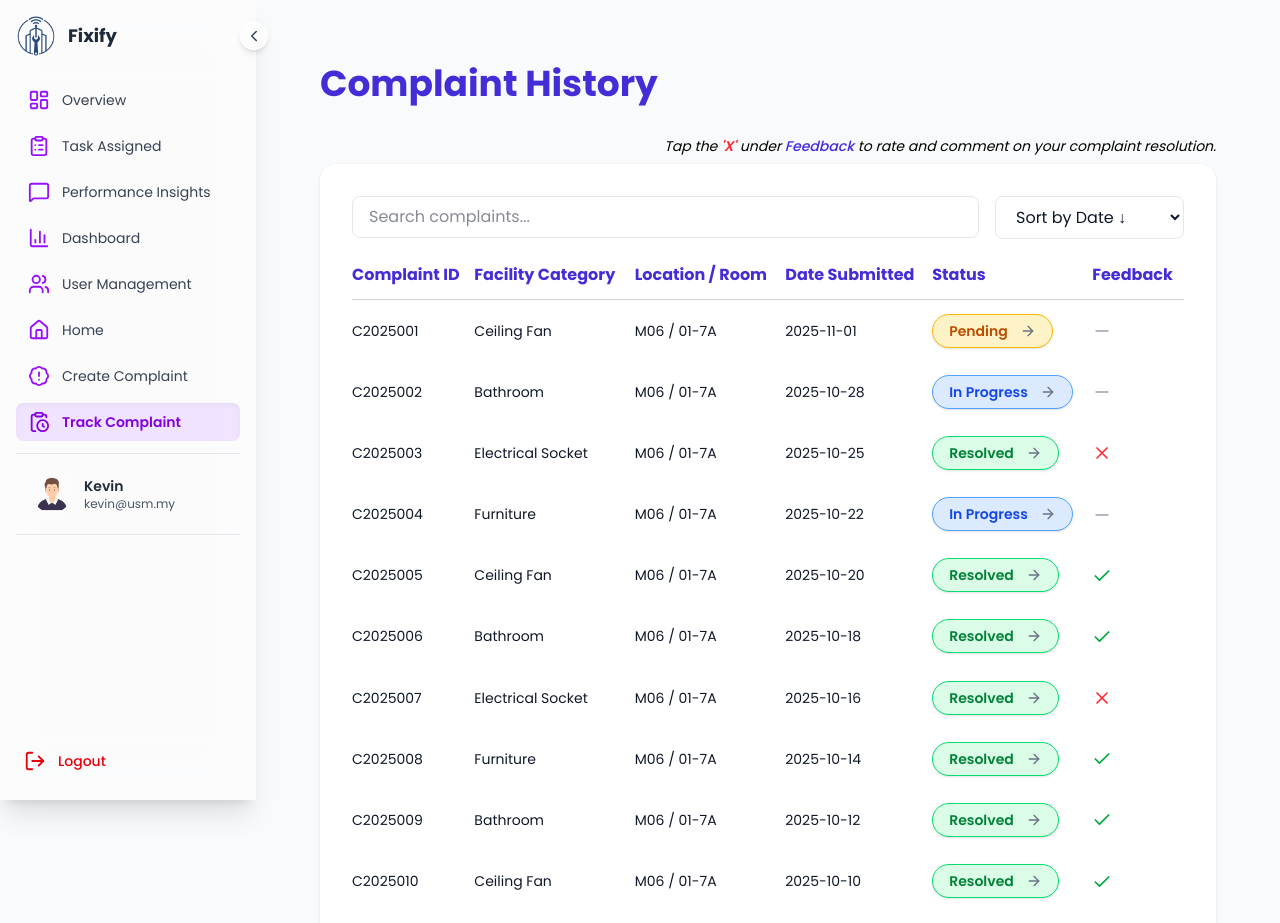
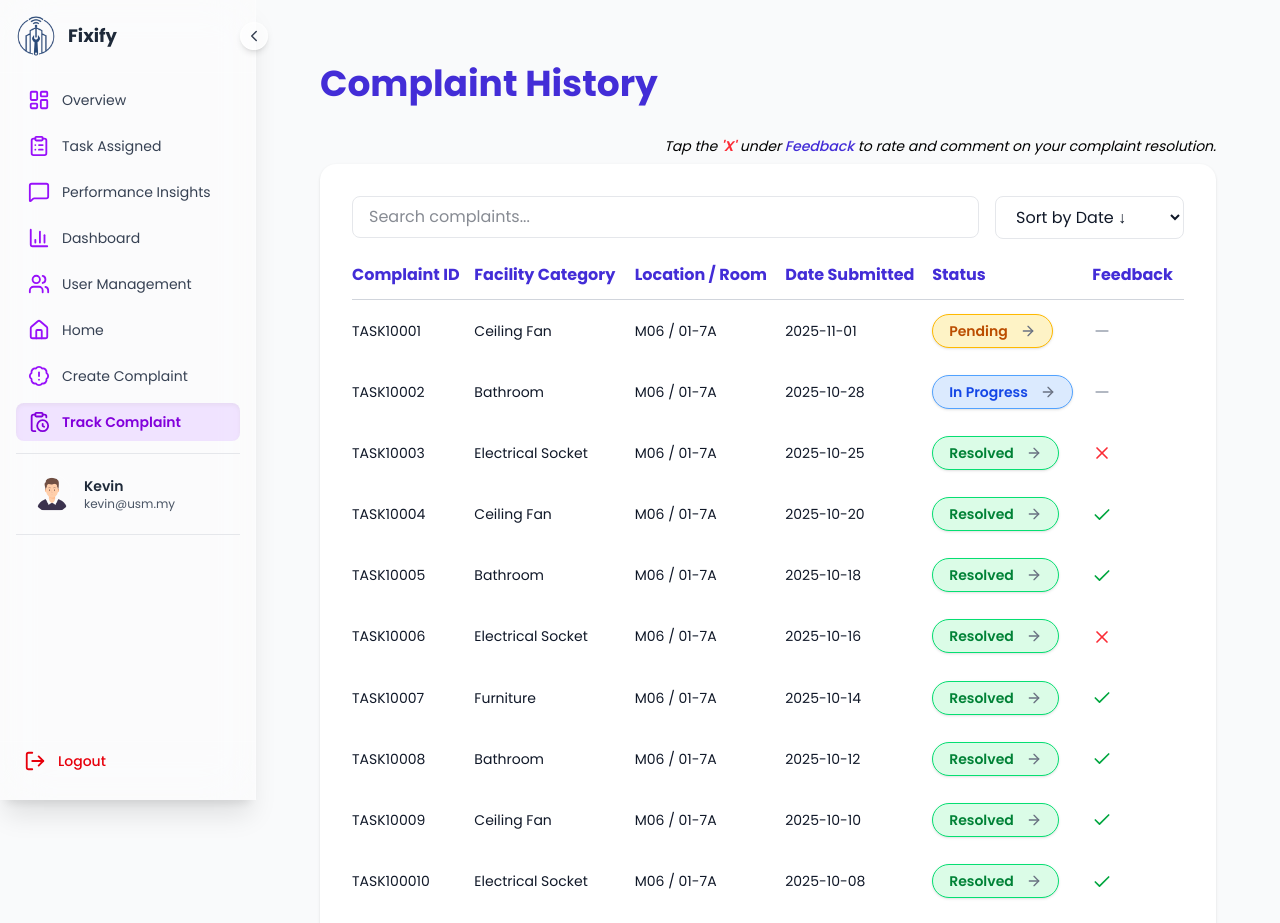
Before and after one commit to angelineyong/CMT322_HostelManagement, a React (Vite) app in the folder frontend/: page /student/track in a window 1280 px wide. Shown: the top 923 px of the page. Built offline with nearby package versions, Linux system fonts and the light colour scheme.

Commit message:
feedback tick cross

```diff
--- a/frontend/src/data/mockData.ts
+++ b/frontend/src/data/mockData.ts
@@ -356,22 +356,134 @@ export interface StudentSummary {
   location: string;
   roomNumber: string;
   feedbackSubmitted: number|null; // null = not submitted, 0 = no, 1 = yes
+  feedbackStars: number|null;
+  feedbackComment: string|null;
 }
 
 export const studentSummaryData: StudentSummary[] = [
-  { complaintId: "C2025001", facilityCategory: "Ceiling Fan", dateSubmitted: "2025-11-01", status: "Pending", location: "M06", roomNumber: "01-7A", feedbackSubmitted: null},
-  { complaintId: "C2025002", facilityCategory: "Bathroom", dateSubmitted: "2025-10-28", status: "In Progress", location: "M06", roomNumber: "01-7A", feedbackSubmitted: null},
-  { complaintId: "C2025003", facilityCategory: "Electrical Socket", dateSubmitted: "2025-10-25", status: "Resolved", location: "M06", roomNumber: "01-7A", feedbackSubmitted: 0 },
-  { complaintId: "C2025004", facilityCategory: "Furniture", dateSubmitted: "2025-10-22", status: "In Progress", location: "M06", roomNumber: "01-7A", feedbackSubmitted: null },
-  { complaintId: "C2025005", facilityCategory: "Ceiling Fan", dateSubmitted: "2025-10-20", status: "Resolved", location: "M06", roomNumber: "01-7A" , feedbackSubmitted: 1},
-  { complaintId: "C2025006", facilityCategory: "Bathroom", dateSubmitted: "2025-10-18", status: "Resolved", location: "M06", roomNumber: "01-7A" , feedbackSubmitted: 1},
-  { complaintId: "C2025007", facilityCategory: "Electrical Socket", dateSubmitted: "2025-10-16", status: "Resolved", location: "M06", roomNumber: "01-7A" , feedbackSubmitted: 0},
-  { complaintId: "C2025008", facilityCategory: "Furniture", dateSubmitted: "2025-10-14", status: "Resolved", location: "M06", roomNumber: "01-7A" , feedbackSubmitted: 1},
-  { complaintId: "C2025009", facilityCategory: "Bathroom", dateSubmitted: "2025-10-12", status: "Resolved", location: "M06", roomNumber: "01-7A" , feedbackSubmitted: 1},
-  { complaintId: "C2025010", facilityCategory: "Ceiling Fan", dateSubmitted: "2025-10-10", status: "Resolved", location: "M06", roomNumber: "01-7A" , feedbackSubmitted: 1},
-  { complaintId: "C2025011", facilityCategory: "Electrical Socket", dateSubmitted: "2025-10-08", status: "Resolved", location: "M06", roomNumber: "01-7A" , feedbackSubmitted: 1},
-  { complaintId: "C2025012", facilityCategory: "Furniture", dateSubmitted: "2025-10-05", status: "Resolved", location: "M06", roomNumber: "01-7A" , feedbackSubmitted: 1},
+  {
+    complaintId: "TASK10001",
+    facilityCategory: "Ceiling Fan",
+    dateSubmitted: "2025-11-01",
+    status: "Pending",
+    location: "M06",
+    roomNumber: "01-7A",
+    feedbackSubmitted: null,
+    feedbackStars: null,
+    feedbackComment: null,
+  },
+  {
+    complaintId: "TASK10002",
+    facilityCategory: "Bathroom",
+    dateSubmitted: "2025-10-28",
+    status: "In Progress",
+    location: "M06",
+    roomNumber: "01-7A",
+    feedbackSubmitted: null,
+    feedbackStars: null,
+    feedbackComment: null,
+  },
+  {
+    complaintId: "TASK10003",
+    facilityCategory: "Electrical Socket",
+    dateSubmitted: "2025-10-25",
+    status: "Resolved",
+    location: "M06",
+    roomNumber: "01-7A",
+    feedbackSubmitted: 0,
+    feedbackStars: null,
+    feedbackComment: null,
+  },
+  {
+    complaintId: "TASK10004",
+    facilityCategory: "Ceiling Fan",
+    dateSubmitted: "2025-10-20",
+    status: "Resolved",
+    location: "M06",
+    roomNumber: "01-7A",
+    feedbackSubmitted: 1,
+    feedbackStars: 4,
+    feedbackComment: "The staff was quick and professional.",
+  },
+  {
+    complaintId: "TASK10005",
+    facilityCategory: "Bathroom",
+    dateSubmitted: "2025-10-18",
+    status: "Resolved",
+    location: "M06",
+    roomNumber: "01-7A",
+    feedbackSubmitted: 1,
+    feedbackStars: 5,
+    feedbackComment: "Excellent service and resolved quickly!",
+  },
+  {
+    complaintId: "TASK10006",
+    facilityCategory: "Electrical Socket",
+    dateSubmitted: "2025-10-16",
+    status: "Resolved",
+    location: "M06",
+    roomNumber: "01-7A",
+    feedbackSubmitted: 0,
+    feedbackStars: null,
+    feedbackComment: null,
+  },
+  {
+    complaintId: "TASK10007",
+    facilityCategory: "Furniture",
+    dateSubmitted: "2025-10-14",
+    status: "Resolved",
+    location: "M06",
+    roomNumber: "01-7A",
+    feedbackSubmitted: 1,
+    feedbackStars: 3,
+    feedbackComment: "It took a bit long but finally fixed.",
+  },
+  {
+    complaintId: "TASK10008",
+    facilityCategory: "Bathroom",
+    dateSubmitted: "2025-10-12",
+    status: "Resolved",
+    location: "M06",
+    roomNumber: "01-7A",
+    feedbackSubmitted: 1,
+    feedbackStars: 4,
+    feedbackComment: "Good service and very polite staff.",
+  },
+  {
+    complaintId: "TASK10009",
+    facilityCategory: "Ceiling Fan",
+    dateSubmitted: "2025-10-10",
+    status: "Resolved",
+    location: "M06",
+    roomNumber: "01-7A",
+    feedbackSubmitted: 1,
+    feedbackStars: 5,
+    feedbackComment: "Super fast response, very happy!",
+  },
+  {
+    complaintId: "TASK100010",
+    facilityCategory: "Electrical Socket",
+    dateSubmitted: "2025-10-08",
+    status: "Resolved",
+    location: "M06",
+    roomNumber: "01-7A",
+    feedbackSubmitted: 1,
+    feedbackStars: 4,
+    feedbackComment: "Satisfactory service.",
+  },
+  {
+    complaintId: "TASK100011",
+    facilityCategory: "Furniture",
+    dateSubmitted: "2025-10-05",
+    status: "Resolved",
+    location: "M06",
+    roomNumber: "01-7A",
+    feedbackSubmitted: 1,
+    feedbackStars: 5,
+    feedbackComment: "Excellent work and very professional!",
+  },
 ];
+
 
 // Holidays for the student-facing banner
 export interface Holiday {
--- a/frontend/src/pages/staff/task/[id].tsx
+++ b/frontend/src/pages/staff/task/[id].tsx
@@ -66,7 +66,7 @@ export default function TaskDetailPage() {
   const success = await sendFeedbackEmail({
     user_name: editableTask?.openedBy || "Customer",
     service_id: editableTask?.id,
-    feedback_link: "http://localhost:5173/",
+    feedback_link: `http://localhost:5173/student/track?feedbackId=${editableTask?.id}`,
     to_email: editableTask?.email || "tkjun7559@gmail.com",
   });
 
--- a/frontend/src/pages/student/FeedbackForm.tsx
+++ b/frontend/src/pages/student/FeedbackForm.tsx
@@ -1,27 +1,58 @@
-import React, { useState } from "react";
+import React, { useState, useEffect } from "react";
 import { X, Star } from "lucide-react";
+import { studentSummaryData } from "../../data/mockData";
+import { useSearchParams } from "react-router-dom";
 
 interface FeedbackFormProps {
   complaintId: string;
   onClose: () => void;
-  onSubmit: (complaintId: string, feedback: string, rating: number) => void;
+  onSubmit?: (complaintId: string, feedback: string, rating: number) => void;
+  existingFeedback?: {
+    stars: number;
+    comment: string;
+  };
 }
 
 const FeedbackForm: React.FC<FeedbackFormProps> = ({
-  complaintId,
+  complaintId: propComplaintId,
   onClose,
   onSubmit,
+  existingFeedback,
 }) => {
-  const [feedback, setFeedback] = useState("");
-  const [rating, setRating] = useState(0);
+  const [searchParams] = useSearchParams();
+  const urlComplaintId = searchParams.get("feedbackId");
+  const complaintId = propComplaintId || urlComplaintId || "";
+
+  const [feedback, setFeedback] = useState(existingFeedback?.comment || "");
+  const [rating, setRating] = useState(existingFeedback?.stars || 0);
+  const [complaintDetails, setComplaintDetails] = useState<any>(null);
+
+  // Determine if this feedback should be read-only
+  const isReadOnly = !!existingFeedback;
+
+  useEffect(() => {
+    if (complaintId) {
+      const found = studentSummaryData.find((c) => c.complaintId === complaintId);
+      setComplaintDetails(found || null);
+
+      if (found && found.feedbackSubmitted === 1) {
+        setRating(found.feedbackStars || 0);
+        setFeedback(found.feedbackComment || "");
+      }
+    }
+  }, [complaintId]);
 
   const handleSubmit = (e: React.FormEvent) => {
     e.preventDefault();
+    if (isReadOnly) return;
     if (rating === 0) {
       alert("Please select a rating before submitting!");
       return;
     }
+    if (onSubmit) {
       onSubmit(complaintId, feedback, rating);
+    }
+    alert(`Thank you for your feedback on ${complaintId}!`);
     onClose();
   };
 
@@ -29,16 +60,54 @@ const FeedbackForm: React.FC<FeedbackFormProps> = ({
     <div className="fixed inset-0 backdrop-blur-sm bg-white/30 flex justify-center items-center z-50">
       <div className="bg-white w-full max-w-md rounded-2xl shadow-xl p-8 relative animate-fadeIn">
         {/* Close button */}
+        {onClose && (
           <button
             onClick={onClose}
             className="absolute top-3 right-3 text-gray-500 hover:text-gray-700"
           >
             <X size={22} />
           </button>
+        )}
 
-        <h2 className="text-2xl font-semibold text-indigo-700 mb-6 text-center">
-          Submit Feedback
+        <h2 className="text-2xl font-semibold text-indigo-700 mb-4 text-center">
+          {isReadOnly ? "Feedback Submitted" : "Submit Feedback"}
         </h2>
+
+        {/* Complaint Info */}
+        {/* {complaintDetails ? (
+          <div className="bg-indigo-50 p-4 rounded-lg mb-6 text-sm text-gray-700">
+            <p>
+              <span className="font-medium text-indigo-700">Complaint ID:</span>{" "}
+              {complaintDetails.complaintId}
+            </p>
+            <p>
+              <span className="font-medium text-indigo-700">Facility:</span>{" "}
+              {complaintDetails.facilityCategory}
+            </p>
+            <p>
+              <span className="font-medium text-indigo-700">Location:</span>{" "}
+              {complaintDetails.location} / {complaintDetails.roomNumber}
+            </p>
+            <p>
+              <span className="font-medium text-indigo-700">Date Submitted:</span>{" "}
+              {complaintDetails.dateSubmitted}
+            </p>
+            <p>
+              <span className="font-medium text-indigo-700">Status:</span>{" "}
+              {complaintDetails.status}
+            </p>
+          </div>
+        ) : (
+          <div className="bg-yellow-50 p-4 rounded-lg mb-6 text-sm text-gray-700">
+            <p className="font-semibold text-red-600">
+              Complaint details not found — displaying ID only.
+            </p>
+            <p>
+              <span className="font-medium text-indigo-700">Complaint ID:</span>{" "}
+              {complaintId || "Unknown"}
+            </p>
+          </div>
+        )} */}
 
         <form onSubmit={handleSubmit} className="space-y-5">
           {/* Rating Stars */}
@@ -51,11 +120,11 @@ const FeedbackForm: React.FC<FeedbackFormProps> = ({
                 <button
                   type="button"
                   key={num}
-                  onClick={() => setRating(num)}
+                  onClick={() => !isReadOnly && setRating(num)}
                   className="transition-transform hover:scale-110"
                 >
                   <Star
-                    size={32}
+                    size={36}
                     fill={num <= rating ? "#ffce00" : "none"}
                     stroke={num <= rating ? "#ffce00" : "#d1d5db"}
                   />
@@ -74,11 +143,13 @@ const FeedbackForm: React.FC<FeedbackFormProps> = ({
               className="w-full border border-gray-300 rounded-lg p-3 focus:outline-none focus:ring-2 focus:ring-indigo-400 resize-none"
               placeholder="Tell us about your experience..."
               value={feedback}
-              onChange={(e) => setFeedback(e.target.value)}
+              onChange={(e) => !isReadOnly && setFeedback(e.target.value)}
+              readOnly={isReadOnly}
             />
           </div>
 
           {/* Submit button */}
+          {!isReadOnly && (
             <div className="text-center">
               <button
                 type="submit"
@@ -87,6 +158,7 @@ const FeedbackForm: React.FC<FeedbackFormProps> = ({
                 Submit Feedback
               </button>
             </div>
+          )}
         </form>
       </div>
     </div>
--- a/frontend/src/pages/student/TrackComplaint.tsx
+++ b/frontend/src/pages/student/TrackComplaint.tsx
@@ -1,4 +1,5 @@
-import React, { useState, useMemo } from "react";
+import React, { useState, useMemo, useEffect } from "react";
+import { useSearchParams } from "react-router-dom";
 import { studentSummaryData } from "../../data/mockData";
 import { ArrowRight, Check, X, Minus } from "lucide-react";
 import ComplaintDetail from "./ComplaintDetail";
@@ -9,12 +10,31 @@ const TrackComplaint: React.FC = () => {
   const [sortBy, setSortBy] = useState("");
   const [selectedComplaintId, setSelectedComplaintId] = useState<string | null>(null);
   const [feedbackComplaintId, setFeedbackComplaintId] = useState<string | null>(null);
+  const [feedbackData, setFeedbackData] = useState<{ [key: string]: { stars: number; comment: string } }>({});
 
-    // Feedback submission handler
+  // Get feedbackId from URL query (when user clicks feedback link from email)
+  const [searchParams] = useSearchParams();
+  const feedbackId = searchParams.get("feedbackId");
+
+  // Auto-open feedback form if feedbackId exists in URL
+  useEffect(() => {
+    if (feedbackId) {
+      setFeedbackComplaintId(feedbackId);
+      window.history.replaceState({}, "", "/student/track");
+    }
+  }, [feedbackId]);
+
+  // Handle feedback submission
   const handleFeedbackSubmit = (complaintId: string, feedback: string, rating: number) => {
     console.log("Feedback submitted:", { complaintId, feedback, rating });
-    alert(`Thank you for your feedback on ${complaintId}!`);
-    // update backend or mock state here later
+
+    // Save feedback in local state
+    setFeedbackData((prev) => ({
+      ...prev,
+      [complaintId]: { stars: rating, comment: feedback },
+    }));
+
+    // alert(`Thank you for your feedback on ${complaintId}!`);
   };
 
   // Filter + sort complaints
@@ -37,21 +57,17 @@ const TrackComplaint: React.FC = () => {
       case "date-asc":
         result.sort(
           (a, b) =>
-            new Date(a.dateSubmitted).getTime() -
-            new Date(b.dateSubmitted).getTime()
+            new Date(a.dateSubmitted).getTime() - new Date(b.dateSubmitted).getTime()
         );
         break;
       case "date-desc":
         result.sort(
           (a, b) =>
-            new Date(b.dateSubmitted).getTime() -
-            new Date(a.dateSubmitted).getTime()
+            new Date(b.dateSubmitted).getTime() - new Date(a.dateSubmitted).getTime()
         );
         break;
       case "category":
-        result.sort((a, b) =>
-          a.facilityCategory.localeCompare(b.facilityCategory)
-        );
+        result.sort((a, b) => a.facilityCategory.localeCompare(b.facilityCategory));
         break;
       case "status":
         result.sort((a, b) => a.status.localeCompare(b.status));
@@ -63,13 +79,13 @@ const TrackComplaint: React.FC = () => {
 
   return (
     <div className="min-h-screen bg-gray-50 p-10">
-      <h1 className="text-4xl font-bold text-indigo-700 mb-8">
-        Complaint History
-      </h1>
+      <h1 className="text-4xl font-bold text-indigo-700 mb-8">Complaint History</h1>
 
       <div className="flex justify-end mb-2">
         <p className="text-sm text-black italic">
-              Tap the <span className="text-red-500 font-semibold">'X'</span> under <span className="font-medium text-indigo-700">Feedback</span> to rate and comment on your complaint resolution.
+          Tap the <span className="text-red-500 font-semibold">'X'</span> under{" "}
+          <span className="font-medium text-indigo-700">Feedback</span> to rate and
+          comment on your complaint resolution.
         </p>
       </div>
 
@@ -128,7 +144,7 @@ const TrackComplaint: React.FC = () => {
                   </td>
                   <td className="py-3">{complaint.dateSubmitted}</td>
 
-                  {/* Status button */}
+                  {/* Status Button */}
                   <td className="py-3">
                     <button
                       onClick={() => setSelectedComplaintId(complaint.complaintId)}
@@ -153,7 +169,13 @@ const TrackComplaint: React.FC = () => {
                   {/* Feedback Column */}
                   <td className="py-5">
                     {complaint.feedbackSubmitted === 1 ? (
+                      <button
+                        onClick={() => setFeedbackComplaintId(complaint.complaintId)}
+                        className="hover:scale-110 transition-transform"
+                        title="View feedback"
+                      >
                         <Check className="w-5 h-5 text-green-600 inline" />
+                      </button>
                     ) : complaint.feedbackSubmitted === 0 ? (
                       <button
                         onClick={() => setFeedbackComplaintId(complaint.complaintId)}
@@ -173,7 +195,7 @@ const TrackComplaint: React.FC = () => {
         </div>
       </div>
 
-      {/* Complaint Detail Modal Popup */}
+      {/* Complaint Detail Modal */}
       {selectedComplaintId && (
         <ComplaintDetail
           complaintId={selectedComplaintId}
@@ -181,12 +203,22 @@ const TrackComplaint: React.FC = () => {
         />
       )}
 
-        {/* Feedback Form Modal Popup */}
+     {/* Feedback Form Modal */}
     {feedbackComplaintId && (
       <FeedbackForm
         complaintId={feedbackComplaintId}
         onClose={() => setFeedbackComplaintId(null)}
         onSubmit={handleFeedbackSubmit}
+        existingFeedback={
+          // First check local state (newly submitted feedback), else check mock data
+          feedbackData[feedbackComplaintId] ||
+          studentSummaryData.find(c => c.complaintId === feedbackComplaintId && c.feedbackSubmitted === 1)
+            ? {
+                stars: studentSummaryData.find(c => c.complaintId === feedbackComplaintId)?.feedbackStars || 0,
+                comment: studentSummaryData.find(c => c.complaintId === feedbackComplaintId)?.feedbackComment || "",
+              }
+            : undefined
+        }
       />
     )}
     </div>
--- /dev/null
+++ b/package.json
@@ -0,0 +1,5 @@
+{
+  "dependencies": {
+    "@emailjs/browser": "^4.4.1"
+  }
+}
```
Also changed, not shown: 1 other file (tests, documents, lock files or other folders). Lines whose indentation alone changed are shown as unchanged.
